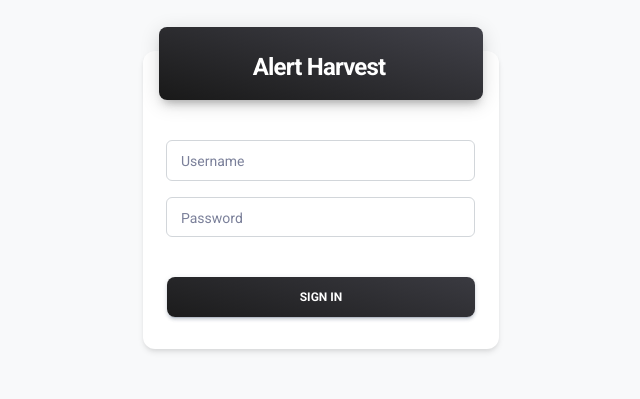
After one commit to gillesdelhaes/AlertHarvest, a Django app: page /viz/login/ in a window 1280 px wide. The commit adds this page. Shown: the top 399 px of the page, without its empty margins (319-959 px from the left). Run offline with Django 5.2, Linux system fonts and the light colour scheme; parts of the project's set-up code (start-up, migrations or seed data) failed here and were passed over; some libraries are stand-ins or nearby versions.

Commit message:
Add default Django login system

```diff
--- a/AlertHarvest/AlertHarvest/settings.py
+++ b/AlertHarvest/AlertHarvest/settings.py
@@ -139,3 +139,7 @@ CELERY_IMPORTS = ('alerts_notificator.tasks',)  # Update with the path to your a
 
 # Activate Notifications
 NOTIFICATION_ENABLED = True
+
+#Login Engine
+LOGIN_URL = '/viz/login/'
+LOGIN_REDIRECT_URL = '/viz/dashboard/'
--- a/AlertHarvest/alerts_visualization/urls.py
+++ b/AlertHarvest/alerts_visualization/urls.py
@@ -1,9 +1,11 @@
 from django.urls import path
-
+from django.contrib.auth import views as auth_views
 from . import views
 
 urlpatterns = [
     path("dashboard/", views.alerts_dashboard, name="alerts_dashboard"),
     path("analytics/", views.alerts_analytics, name="alerts_analytics"),
     path('display/<int:pk>/', views.alert_details, name = "alert_details"),
+    path("login/", auth_views.LoginView.as_view(template_name="accounts/login.html"),name='login'),
+    path("logout/", auth_views.LogoutView.as_view(next_page='/viz/login/'), name="logout")
 ]
--- a/AlertHarvest/alerts_visualization/views.py
+++ b/AlertHarvest/alerts_visualization/views.py
@@ -4,6 +4,7 @@ from django.utils import timezone
 from django.db.models.functions import TruncDate
 from alerts_api.models import Alert
 from datetime import datetime, timedelta
+from django.contrib.auth.decorators import login_required
 
 def update_expired_status():
     now = datetime.now()
@@ -16,7 +17,7 @@ def update_expired_status():
     Alert.objects.filter(last_occurrence__gt=expiration_time, status='EXPIRED').update(status='OPEN')
 
 # Create your views here.
-
+@login_required
 def alerts_dashboard(request):
     #Refresh expired flag for all alerts
     update_expired_status()
@@ -68,6 +69,7 @@ def alerts_dashboard(request):
                 }
     return render(request, 'alerts_visualization/dashboard.html', context)
 
+@login_required
 def alerts_analytics(request):
     #Refresh expired flag for all alerts
     update_expired_status()
@@ -144,6 +146,7 @@ def alerts_analytics(request):
 
     return render(request, 'alerts_visualization/analytics.html', context)
 
+@login_required
 def alert_details(request, pk):
     #Refresh expired flag for all alerts
     update_expired_status()
--- /dev/null
+++ b/AlertHarvest/templates/accounts/login.html
@@ -0,0 +1,75 @@
+{% load static %}
+
+<!--
+=========================================================
+* Material Dashboard 2 - v3.1.0
+=========================================================
+
+* Product Page: https://www.creative-tim.com/product/material-dashboard
+* Copyright 2023 Creative Tim (https://www.creative-tim.com)
+* Licensed under MIT (https://www.creative-tim.com/license)
+* Coded by Creative Tim
+
+=========================================================
+
+* The above copyright notice and this permission notice shall be included in all copies or substantial portions of the Software.
+-->
+
+<!DOCTYPE html>
+<html lang="en">
+  <head>
+    <meta charset="utf-8" />
+    <meta name="viewport" content="width=device-width, initial-scale=1, shrink-to-fit=no">
+    <title>
+      Alert Harvest
+    </title>
+
+    <!--     Fonts and icons     -->
+    <link rel="stylesheet" type="text/css" href="https://fonts.googleapis.com/css?family=Roboto:300,400,500,700,900|Roboto+Slab:400,700" />
+
+    <!-- Font Awesome Icons -->
+    <script src="https://kit.fontawesome.com/42d5adcbca.js" crossorigin="anonymous"></script>
+
+    <!-- Material Icons -->
+    <link href="https://fonts.googleapis.com/icon?family=Material+Icons+Round" rel="stylesheet">
+
+    <!-- CSS Files -->
+    <link id="pagestyle" href={% static 'css/material-dashboard.css' %} rel="stylesheet" />
+
+  </head>
+  <body class="bg-gray-100">
+    <main class="main-content  mt-0">
+      <div class="page-header align-items-center min-vh-50">
+        <div class="container py-5 my-auto">
+          <div class="row">
+            <div class="col-lg-4 col-md-8 col-12 mx-auto">
+              <div class="card z-index-0 fadeIn3 fadeInBottom">
+                <div class="card-header p-0 position-relative mt-n4 mx-3 z-index-2">
+                  <div class="bg-gradient-dark shadow-dark border-radius-lg py-3 pe-1">
+                    <h4 class="text-white font-weight-bolder text-center mt-2 mb-0">Alert Harvest</h4>
+                  </div>
+                </div>
+                <div class="card-body">
+                  <form role="form" class="text-start" action="{% url 'viz:login' %}" method="post">
+                    {% csrf_token %}
+                    <div class="input-group input-group-outline my-3">
+                      <label class="form-label">Username</label>
+                      <input type="text" class="form-control" name="username" id="username" autofocus>
+                    </div>
+                    <div class="input-group input-group-outline mb-3">
+                      <label class="form-label">Password</label>
+                      <input type="password" name="password" id="password" class="form-control">
+                    </div>
+                    <div class="text-center">
+                      <button type="submit" value="login" class="btn bg-gradient-dark w-100 my-4 mb-2">Sign in</button>
+                    </div>
+                  </form>
+                </div>
+              </div>
+            </div>
+          </div>
+        </div>
+      </div>
+    </main>
+  </body>
+</html>
```
Also changed, not shown: AlertHarvest/templates/base.html (+8 -35 lines), README.md.
